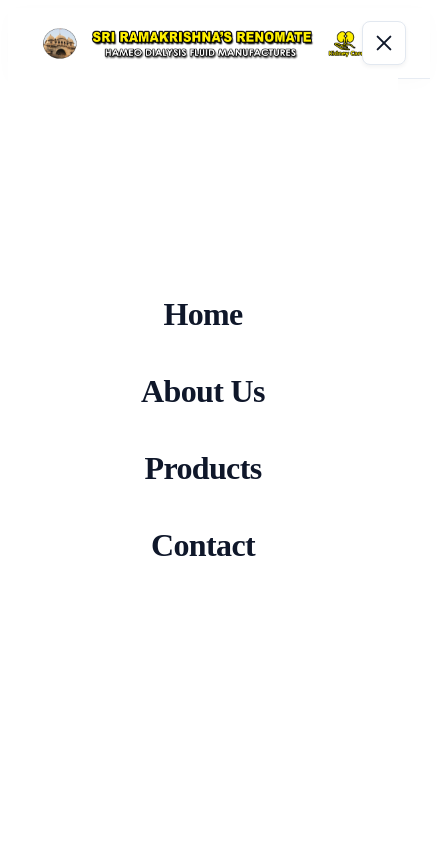
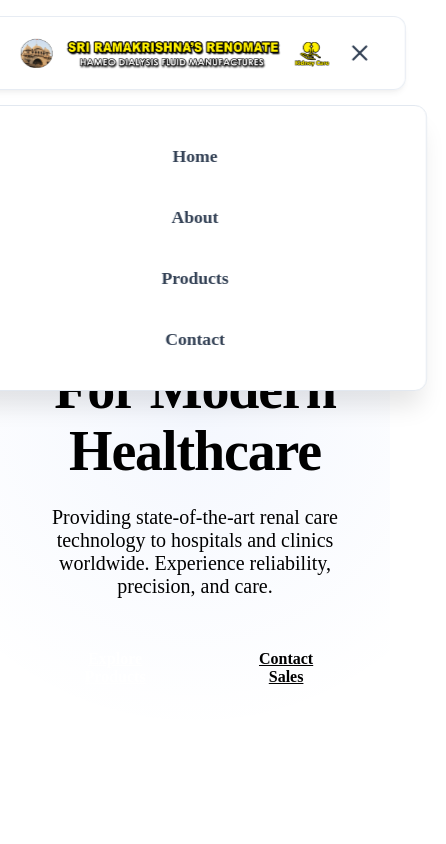
Before and after one commit to mrfaseed/renomatedialysis, a Next.js app: page / in a window 390 px wide. Both pictures are taken after a click on the button "Toggle menu". Shown: the top 844 px of the page, 446 px wide, since content can reach past the window. Built offline with nearby package versions, Linux system fonts and the light colour scheme; a web font is replaced by a local one.

Commit message:
alignment 1

```diff
--- a/package.json
+++ b/package.json
@@ -9,6 +9,7 @@
     "lint": "eslint"
   },
   "dependencies": {
+    "lucide-react": "^0.562.0",
     "next": "16.1.1",
     "react": "19.2.3",
     "react-dom": "19.2.3"
--- /dev/null
+++ b/src/app/globals.css
@@ -0,0 +1,7 @@
+html,
+body {
+  max-width: 100vw;
+  overflow-x: hidden;
+  margin: 0;
+  padding: 0;
+}
--- a/src/app/layout.js
+++ b/src/app/layout.js
@@ -1,5 +1,6 @@
 import Navbar from '../components/Navbar';
 import Footer from '../components/Footer';
+import './globals.css';
 import { Geist, Geist_Mono } from "next/font/google";
 
 const geistSans = Geist({
--- a/src/components/Navbar.js
+++ b/src/components/Navbar.js
@@ -4,13 +4,13 @@ import { useState } from 'react';
 import Link from 'next/link';
 import Image from 'next/image';
 import styles from './Navbar.module.css';
+import { Menu, X } from 'lucide-react';
 
 export default function Navbar() {
     const [isOpen, setIsOpen] = useState(false);
 
     const toggleMenu = () => {
         setIsOpen(!isOpen);
-        // Prevent body scrolling when menu is open
         if (!isOpen) {
             document.body.style.overflow = 'hidden';
         } else {
@@ -20,44 +20,41 @@ export default function Navbar() {
 
     return (
         <nav className={styles.navbar}>
+            {/* Logo Section */}
             <Link href="/" className={styles.logoContainer}>
                 <Image
                     src="/image.png"
-                    alt="Renomate Logo"
-                    width={400}
-                    height={120}
+                    alt="Renomate"
+                    width={180}
+                    height={60}
                     quality={100}
                     className={styles.logoImage}
                     priority
                 />
             </Link>
 
-            {/* Desktop Menu */}
+            {/* Desktop Navigation */}
             <ul className={styles.navLinks}>
                 <li><Link href="/" className={styles.navLink}>Home</Link></li>
-                <li><Link href="/about" className={styles.navLink}>About Us</Link></li>
+                <li><Link href="/about" className={styles.navLink}>About</Link></li>
                 <li><Link href="/products" className={styles.navLink}>Products</Link></li>
                 <li><Link href="/contact" className={styles.navLink}>Contact</Link></li>
             </ul>
 
-            {/* Mobile Menu Button with CLEANER structure */}
+            {/* Mobile Menu Button - Sleek & Simple */}
             <button
-                className={`${styles.mobileMenuBtn} ${isOpen ? styles.active : ''}`}
+                className={styles.mobileMenuBtn}
                 onClick={toggleMenu}
                 aria-label="Toggle menu"
             >
-                <div className={styles.hamburgerIcon}>
-                    <span className={styles.hamburgerLine}></span>
-                    <span className={styles.hamburgerLine}></span>
-                    <span className={styles.hamburgerLine}></span>
-                </div>
+                {isOpen ? <X size={26} color="#334155" /> : <Menu size={26} color="#334155" />}
             </button>
 
             {/* Mobile Fullscreen Menu */}
             <div className={`${styles.mobileMenu} ${isOpen ? styles.open : ''}`}>
                 <ul className={styles.mobileNavList}>
                     <li><Link href="/" className={styles.mobileNavLink} onClick={toggleMenu}>Home</Link></li>
-                    <li><Link href="/about" className={styles.mobileNavLink} onClick={toggleMenu}>About Us</Link></li>
+                    <li><Link href="/about" className={styles.mobileNavLink} onClick={toggleMenu}>About</Link></li>
                     <li><Link href="/products" className={styles.mobileNavLink} onClick={toggleMenu}>Products</Link></li>
                     <li><Link href="/contact" className={styles.mobileNavLink} onClick={toggleMenu}>Contact</Link></li>
                 </ul>
--- a/src/components/Navbar.module.css
+++ b/src/components/Navbar.module.css
@@ -1,52 +1,70 @@
-/* Premium Pure Glass Navbar - Responsive Fix */
+/* Navbar.module.css */
 
+/* 1. KEYFRAMES - Subtle & Professional */
+@keyframes fadeSlideDown {
+    from {
+        opacity: 0;
+        transform: translateX(-50%) translateY(-20px);
+    }
+
+    to {
+        opacity: 1;
+        transform: translateX(-50%) translateY(0);
+    }
+}
+
+/* 2. MAIN NAVBAR - Clean Professional Design */
 .navbar {
+    position: fixed;
+    top: 1rem;
+    left: 50%;
+    transform: translateX(-50%);
+    width: 95%;
+    max-width: 1280px;
+    height: 72px;
+
+    /* Professional Glass Effect - White clean background */
+    background: rgba(255, 255, 255, 0.95);
+    backdrop-filter: blur(8px);
+    -webkit-backdrop-filter: blur(8px);
+
+    /* Subtle, clean border and shadow */
+    border: 1px solid rgba(226, 232, 240, 0.8);
+    box-shadow:
+        0 4px 6px -1px rgba(0, 0, 0, 0.05),
+        0 2px 4px -1px rgba(0, 0, 0, 0.03);
+
+    border-radius: 12px;
+    padding: 0 2rem;
+
     display: flex;
     justify-content: space-between;
     align-items: center;
-    padding: 0 4rem;
-    height: 120px;
-    /* Desktop Height */
+    z-index: 1000;
 
-    background-color: rgba(255, 255, 255, 0.95);
-    backdrop-filter: blur(24px) saturate(180%);
-    -webkit-backdrop-filter: blur(24px) saturate(180%);
-
-    border-bottom: 1px solid rgba(226, 232, 240, 0.8);
-    box-shadow: 0 4px 20px -2px rgba(0, 0, 0, 0.02);
-
-    position: sticky;
-    top: 0;
-    z-index: 1000;
+    /* Smooth, restrained entrance */
+    animation: fadeSlideDown 0.6s cubic-bezier(0.16, 1, 0.3, 1) forwards;
     transition: all 0.3s ease;
-    width: 100%;
-    /* Ensure it doesn't overflow */
 }
 
 .logoContainer {
     display: flex;
     align-items: center;
     height: 100%;
-    padding: 0.5rem 0;
-    flex-shrink: 0;
-    position: relative;
-    z-index: 1002;
-    max-width: 60%;
-    /* Limit container width */
+    cursor: pointer;
+    text-decoration: none;
 }
 
 .logoImage {
+    height: 48px;
+    width: auto;
     object-fit: contain;
-    width: auto;
-    height: 100%;
-    max-height: 90px;
-    transition: transform 0.3s ease;
 }
 
-/* Desktop Nav Link Styles */
+/* 3. DESKTOP NAVIGATION */
 .navLinks {
     display: flex;
-    gap: 4rem;
+    gap: 32px;
     list-style: none;
     margin: 0;
     padding: 0;
@@ -54,178 +72,119 @@
 }
 
 .navLink {
-    font-weight: 700;
-    color: #334155;
-    transition: all 0.2s ease;
+    text-decoration: none;
+    font-size: 0.95rem;
+    font-weight: 500;
+    color: #475569;
+    /* Slate 600 - Professional Grey */
+    padding: 0.5rem 0;
     position: relative;
-    font-size: 1.5rem;
-    padding: 0.5rem 0;
-    letter-spacing: -0.02em;
+    transition: color 0.2s ease;
 }
 
 .navLink:hover {
-    color: var(--primary);
-    transform: translateY(-2px);
+    color: #0284c7;
+    /* Sky 600 - Professional Medical Blue */
 }
 
+/* Professional Underline Indicator */
 .navLink::after {
     content: '';
     position: absolute;
     width: 0;
-    height: 4px;
-    bottom: -4px;
+    height: 2px;
+    bottom: -2px;
     left: 0;
-    background-color: var(--primary);
+    background-color: #0284c7;
     transition: width 0.3s ease;
-    border-radius: 4px;
 }
 
 .navLink:hover::after {
     width: 100%;
 }
 
-/* Mobile Toggle Button - Redesigned */
+/* 4. MOBILE MENU BUTTON */
 .mobileMenuBtn {
     display: none;
-    background: white;
-    /* Clean background for button */
-    border: 1px solid #e2e8f0;
-    border-radius: 8px;
-    /* Soft rounded square */
+    background: transparent;
+    border: none;
     cursor: pointer;
-    z-index: 1002;
-    width: 44px;
-    height: 44px;
-    padding: 0;
-    align-items: center;
-    justify-content: center;
-    transition: all 0.2s ease;
-    box-shadow: 0 2px 4px rgba(0, 0, 0, 0.05);
+    padding: 8px;
+    color: #334155;
+    transition: color 0.2s;
 }
 
-.hamburgerIcon {
-    width: 20px;
-    height: 14px;
-    position: relative;
-    display: flex;
-    flex-direction: column;
-    justify-content: space-between;
+.mobileMenuBtn:hover {
+    color: #0284c7;
 }
 
-.hamburgerLine {
-    display: block;
-    width: 100%;
-    height: 2px;
-    /* Thinner for elegance */
-    background: #0f172a;
-    /* Dark Slate */
-    border-radius: 4px;
-    transition: all 0.3s cubic-bezier(0.4, 0, 0.2, 1);
-    position: absolute;
-    left: 0;
-}
-
-/* Positioning lines */
-.hamburgerLine:nth-child(1) {
-    top: 0;
-}
-
-.hamburgerLine:nth-child(2) {
-    top: 6px;
-    opacity: 1;
-}
-
-.hamburgerLine:nth-child(3) {
-    top: 12px;
-}
-
-/* Active Menu State (X icon) */
-.mobileMenuBtn.active .hamburgerLine:nth-child(1) {
-    transform: rotate(45deg);
-    top: 6px;
-}
-
-.mobileMenuBtn.active .hamburgerLine:nth-child(2) {
-    opacity: 0;
-}
-
-.mobileMenuBtn.active .hamburgerLine:nth-child(3) {
-    transform: rotate(-45deg);
-    top: 6px;
-}
-
-/* Mobile Overlay Menu */
+/* 5. MOBILE MENU OVERLAY */
 .mobileMenu {
     position: fixed;
-    top: 0;
-    left: 0;
-    width: 100vw;
-    height: 100vh;
-    background-color: #ffffff;
-    z-index: 1001;
-    display: flex;
-    flex-direction: column;
-    justify-content: center;
-    align-items: center;
+    top: 88px;
+    /* Below navbar */
+    left: 50%;
+    transform: translateX(-50%) translateY(-10px);
+    width: 95%;
+    max-width: 1280px;
+    background: white;
+    border: 1px solid #e2e8f0;
+    border-radius: 12px;
+    box-shadow: 0 20px 25px -5px rgba(0, 0, 0, 0.1);
+
+    padding: 2rem;
+
     opacity: 0;
-    pointer-events: none;
-    transition: opacity 0.3s ease;
+    visibility: hidden;
+    transition: all 0.3s cubic-bezier(0.4, 0, 0.2, 1);
+    z-index: 999;
 }
 
 .mobileMenu.open {
     opacity: 1;
-    pointer-events: auto;
+    visibility: visible;
+    transform: translateX(-50%) translateY(0);
 }
 
 .mobileNavList {
     list-style: none;
     padding: 0;
     margin: 0;
-    text-align: center;
     display: flex;
     flex-direction: column;
-    gap: 2.5rem;
+    gap: 1.5rem;
+    text-align: center;
 }
 
 .mobileNavLink {
-    font-size: 2rem;
-    font-weight: 700;
-    color: #0f172a;
+    font-size: 1.1rem;
+    font-weight: 600;
+    color: #334155;
     text-decoration: none;
-    letter-spacing: -0.02em;
+    display: block;
+    padding: 0.5rem;
 }
 
 .mobileNavLink:hover {
-    color: var(--primary);
+    color: #0284c7;
+    background-color: #f8fafc;
+    border-radius: 6px;
 }
 
-/* RESPONSIVE FIXES */
+/* RESPONSIVE */
 @media (max-width: 1024px) {
-    .navbar {
-        padding: 0 1.5rem;
-        /* Smaller padding on mobile */
-        height: 70px;
-        /* Smaller height on mobile */
-    }
-
-    /* Force logo constraint on mobile */
-    .logoContainer {
-        max-width: 200px;
-        /* Don't let it overflow */
-        padding: 0.25rem 0;
-    }
-
-    .logoImage {
-        max-height: 50px;
-        /* Smaller logo height for mobile */
-        width: auto;
-    }
-
     .navLinks {
         display: none;
     }
 
     .mobileMenuBtn {
         display: flex;
+        /* Ensure flex is used for centering icon */
+        align-items: center;
+        justify-content: center;
+    }
+
+    .navbar {
+        padding: 0 1.5rem;
     }
 }
```
Also changed, not shown: 1 other file (tests, documents, lock files or other folders).
